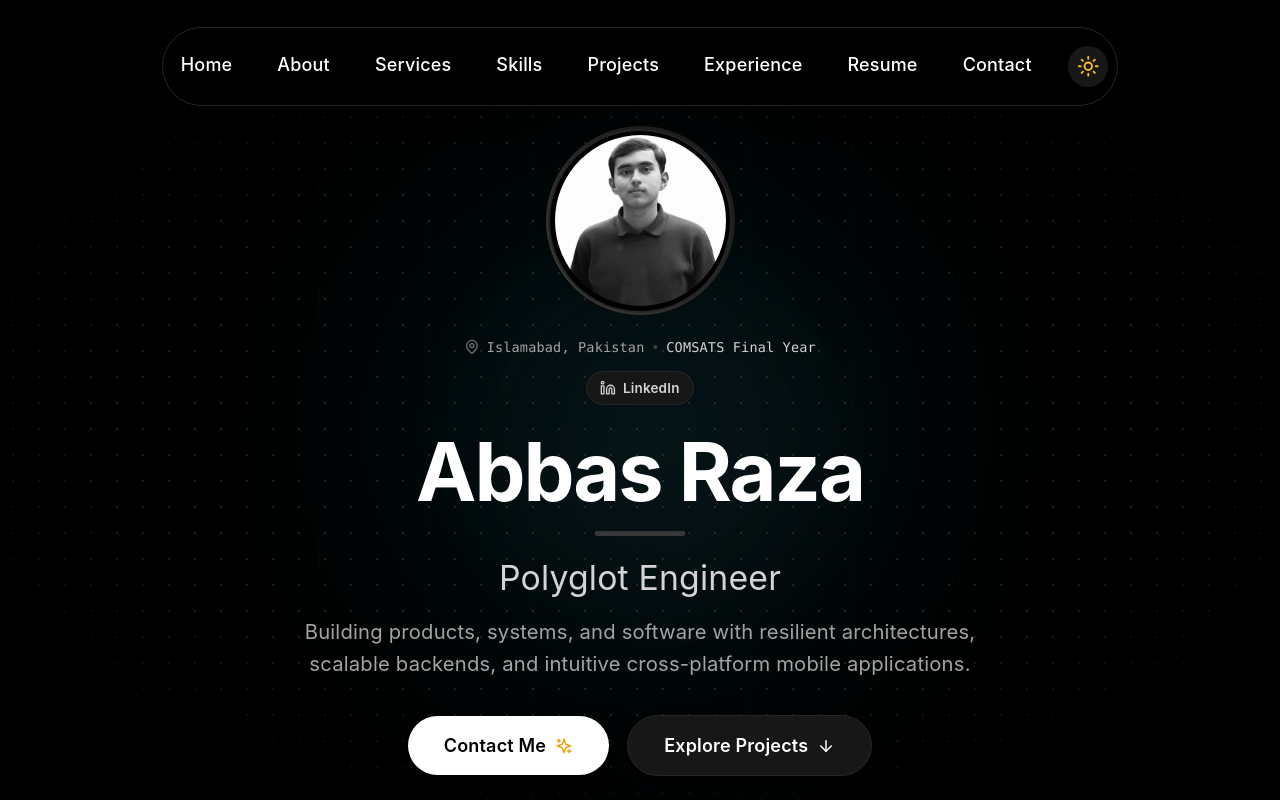
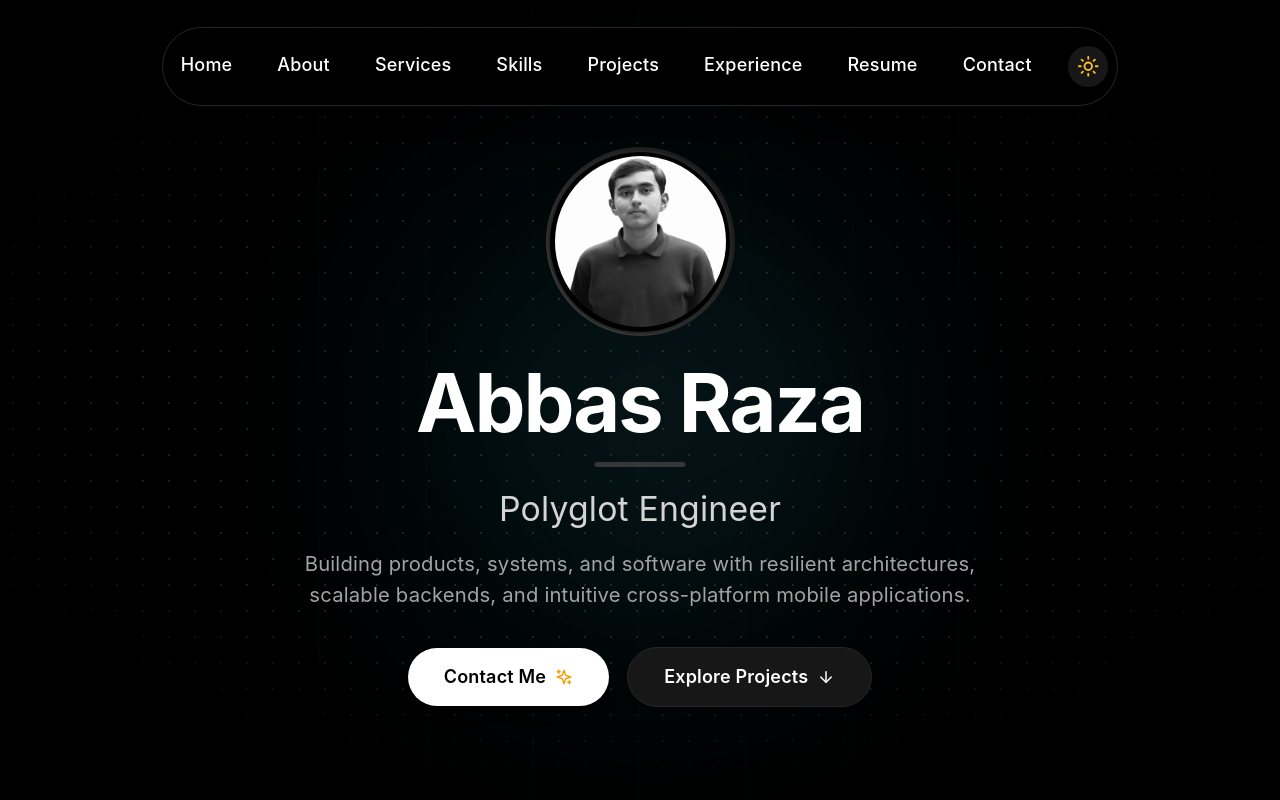
Before and after one commit to abbasrazaswe/abbas-raza-portfolio, a React (Vite) app: page / in a window 1280 px wide. Shown: the top 800 px of the page. Built offline with nearby package versions, Linux system fonts and the light colour scheme.

Commit message:
Remove hero location and LinkedIn link

```diff
--- a/src/components/Hero.tsx
+++ b/src/components/Hero.tsx
@@ -1,17 +1,8 @@
 import React from 'react';
 import { motion } from 'framer-motion';
-import {
-  Linkedin,
-  MapPin,
-  Sparkles,
-  ArrowDown
-} from 'lucide-react';
+import { Sparkles, ArrowDown } from 'lucide-react';
 
 const Hero: React.FC = () => {
-  const quickLinks = [
-    { href: 'https://www.linkedin.com/in/abbasrazaswe', label: 'LinkedIn', icon: Linkedin, external: true },
-  ];
-
   return (
     <section id="home" className="min-h-screen flex items-center justify-center bg-white dark:bg-black relative overflow-hidden pt-28 pb-16">
       {/*
@@ -69,31 +60,6 @@ const Hero: React.FC = () => {
                 className="w-full h-full object-cover rounded-full"
               />
             </div>
-
-          </div>
-
-          {/* Location & Quick Meta */}
-          <div className="mt-5 flex items-center gap-1.5 text-xs text-neutral-500 dark:text-neutral-400 font-mono">
-            <MapPin className="w-3.5 h-3.5 text-neutral-400 dark:text-neutral-500" />
-            <span>Islamabad, Pakistan</span>
-            <span className="text-neutral-300 dark:text-neutral-700">&bull;</span>
-            <span className="text-neutral-600 dark:text-neutral-300 font-medium">COMSATS Final Year</span>
-          </div>
-
-          {/* Quick Action Links Bar */}
-          <div className="mt-3.5 flex items-center gap-2 flex-wrap justify-center">
-            {quickLinks.map((link) => (
-              <a
-                key={link.label}
-                href={link.href}
-                target={link.external ? '_blank' : undefined}
-                rel={link.external ? 'noopener noreferrer' : undefined}
-                className="inline-flex items-center gap-1.5 px-3 py-1.5 rounded-full bg-neutral-100 dark:bg-neutral-900 border border-neutral-200/80 dark:border-neutral-800 text-xs font-semibold text-neutral-700 dark:text-neutral-300 hover:text-black dark:hover:text-white hover:border-neutral-400 dark:hover:border-neutral-600 hover:scale-105 transition-all duration-200 shadow-sm"
-              >
-                <link.icon className="w-3.5 h-3.5" />
-                <span>{link.label}</span>
-              </a>
-            ))}
           </div>
         </motion.div>
 
```
